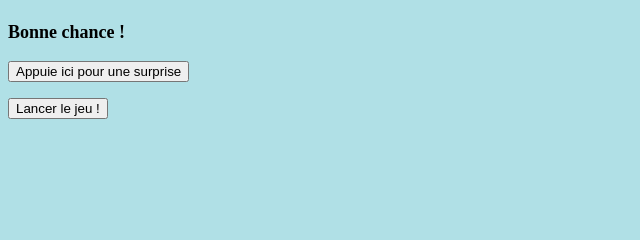
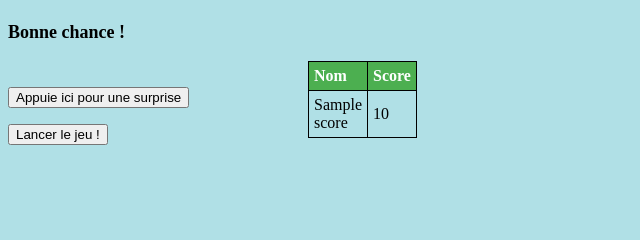
Before and after one commit to jordanscience/gamejs, a PHP site: page / in a window 1280 px wide. Shown: the part 226-466 px from the top of the page, without its empty margins (0-640 px from the left). Run offline with PHP 8.4, Linux system fonts and the light colour scheme; tables that the repository leaves empty or names only in its code hold one stand-in row (values such as "Sample post").

Commit message:
new version with sql table

```diff
--- /dev/null
+++ b/getuser.php
@@ -0,0 +1,57 @@
+<!DOCTYPE html>
+<html>
+<head>
+<style>
+table {
+    width: 100%;
+    border-collapse: collapse;
+}
+
+table, td, th {
+    border: 1px solid black;
+    padding: 5px;
+}
+
+th {text-align: left;}
+</style>
+</head>
+<body>
+<?php
+$servername = "localhost";
+$username = "id9042628_jordan";
+$password = "rachel";
+$dbname = "id9042628_score";
+
+// Create connection
+$conn = new mysqli($servername, $username, $password, $dbname);
+// Check connection
+if ($conn->connect_error) {
+    die("Connection failed: " . $conn->connect_error);
+}
+
+$sql = "SELECT * FROM score ORDER BY score DESC LIMIT 15;";
+$result = $conn->query($sql);
+if ($result->num_rows > 0) {
+    echo "<table>
+    <tr>
+    <th>Nom</th>
+    <th>Score</th>
+    </tr>";
+
+    // output data of each row
+    while($row = $result->fetch_assoc()) {
+        echo "<tr>";
+        echo "<td>" . $row['name'] . "</td>";
+        echo "<td>" . $row['score'] . "</td>";
+        echo "</tr>";
+
+}
+echo "</table>";
+
+} else {
+    echo "0 results";
+}
+$conn->close();
+?>
+</body>
+</html>
--- a/index.html
+++ b/index.php
@@ -1,7 +1,7 @@
 <!DOCTYPE html>
 <html>
+<script src="https://ajax.googleapis.com/ajax/libs/jquery/3.3.1/jquery.min.js"></script>
 <meta name="viewport" content="width=device-width, initial-scale=1.0">
-
 
 <link rel="stylesheet" href="style/mysheet.css">
 
@@ -15,6 +15,8 @@ Bonne réponse --> 10 points<br />
 Mauvaise réponse --> - 5 points<br />
 <br />
 Bonne chance !</p>
+<div id="mytable"></div>
+
 <p><button type="button" id='myBtn'>Appuie ici pour une surprise</button>
 <img id="bigpic" src="images/fun.jpeg" style="display:none;"/></p>
 
@@ -43,3 +45,4 @@ Bonne chance !</p>
 
 
 <script src="scripts/myjs.js"> </script>
+<script src="scripts/connect.js"> </script>
--- /dev/null
+++ b/scripts/connect.js
@@ -0,0 +1,26 @@
+
+function showUser(str) {
+    console.log('show user')
+    if (str == "") {
+        document.getElementById("txtHint").innerHTML = "";
+        return;
+    } else {
+        if (window.XMLHttpRequest) {
+            // code for IE7+, Firefox, Chrome, Opera, Safari
+            xmlhttp = new XMLHttpRequest();
+        } else {
+            // code for IE6, IE5
+            xmlhttp = new ActiveXObject("Microsoft.XMLHTTP");
+        }
+        xmlhttp.onreadystatechange = function() {
+            if (this.readyState == 4 && this.status == 200) {
+                document.getElementById("mytable").innerText = 'YALLAAAAAAAA';
+                document.getElementById("mytable").innerHTML = this.responseText;
+            }
+        };
+        xmlhttp.open("GET","getuser.php?q="+str,true);
+        xmlhttp.send();
+    }
+}
+
+showUser('ds');
--- a/scripts/myjs.js
+++ b/scripts/myjs.js
@@ -3,6 +3,7 @@ var numberA = 0;
 var numberB = 0
 const timeout = 5000
 var score = 0
+var playerName = 'Tuni'
 var gameoverTime = null
 const secondsGame = 30
 
@@ -18,15 +19,24 @@ document.getElementById("myBtn").addEventListener("click", function()
 
 document.getElementById('play').addEventListener("click", function () {
         score = 0;
+        $("#comment").text = ''
+        playerName = prompt("Entre ton nom:", "Tuni");
         undisplayTimesout();
         document.getElementById('game').style.display='block';
         displayCountdown(secondsGame);
         askQuestion()
-        setTimeout(displayTimesOut, secondsGame*1000);
-        document.getElementById('score').innerText = "Score: " + score.toString()
+        setTimeout(displayTimesOutAndSaveScore, secondsGame*1000);
+        document.getElementById('score').innerText = "Score: " + score.toString();
         changeTextButton();
 
 });
+
+function saveScore(name, score)
+
+{
+    console.log("savescore.php?name=" + name + "&score=" + score);
+    $.get("savescore.php?name=" + name + "&score=" + score);
+}
 
 function askQuestion()
 {
@@ -69,10 +79,15 @@ function changeTextButton ()
     document.getElementById('play').innerText = "Rejouer"
 }
 
-function displayTimesOut ()
+function displayTimesOutAndSaveScore ()
 {
     document.getElementById('timesout').style.display='block';
     document.getElementById('game').style.display='none';
+    saveScore(playerName, score.toString());
+    if (score <=0)
+    {
+    $("#comment").text("Lahchouma, c'est quoi ce score? Il ne sera pas sauvegardé");
+}
 }
 
 function displayCountdown(seconds)
@@ -95,3 +110,6 @@ function undisplayTimesout()
     document.getElementById('timesout').style.display='none';
 
 }
+
+
+// Display table score
--- a/style/mysheet.css
+++ b/style/mysheet.css
@@ -30,3 +30,15 @@ input
 {
     font-size: 20px;
 }
+
+#mytable {
+    position: relative;
+    left: 300px;
+    width: 20px;
+    height: 10px;
+  }
+
+th {
+    background-color: #4CAF50;
+    color: white;
+}
```
Also changed, not shown: savescore.php (added, +45 -0 lines).
